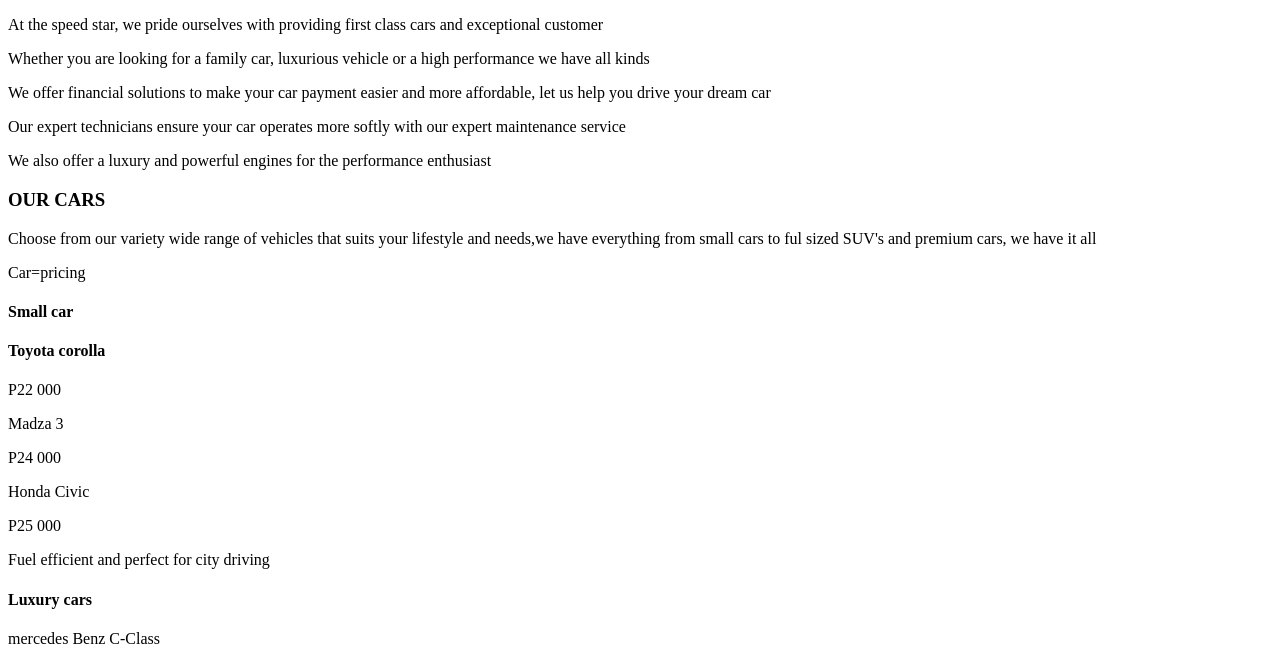
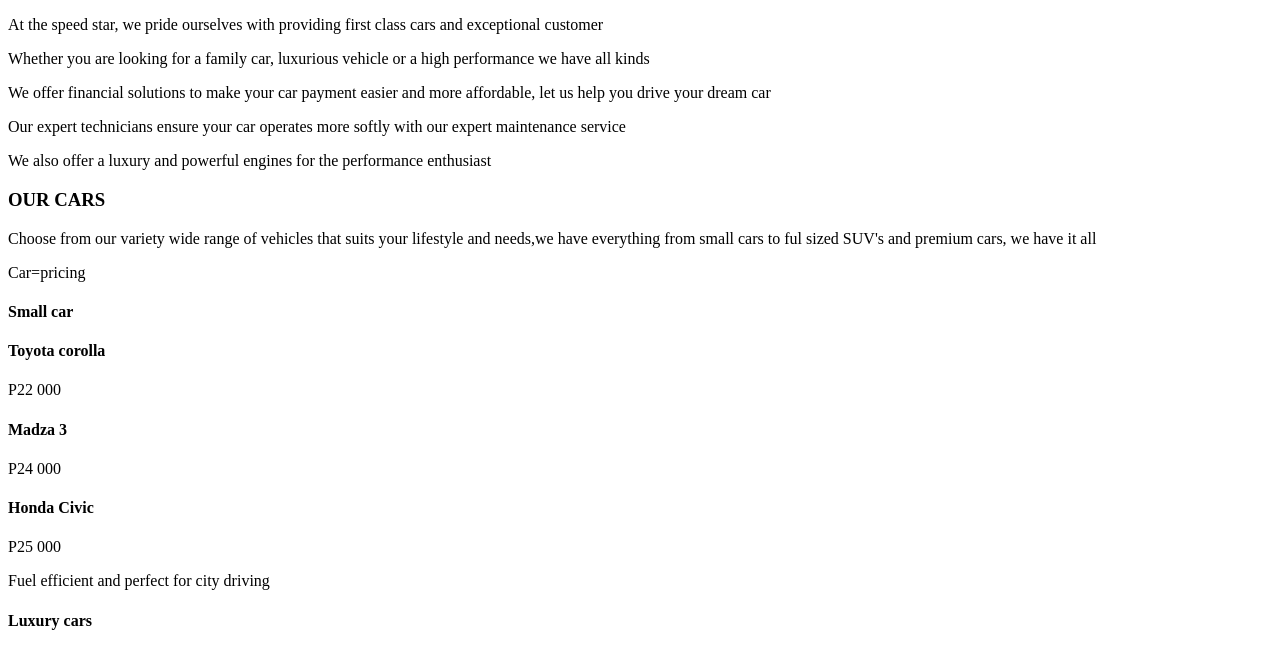
Before and after one commit to bida24-105/speedstarmotors, a plain HTML site: page index.html in a window 1280 px wide. Shown: the part 138-789 px from the top of the page. Drawn offline with Linux system fonts and the light colour scheme.

Commit message:
Update index.html

```diff
--- a/index.html
+++ b/index.html
@@ -20,8 +20,8 @@
   <section> Car=pricing
  <h4>Small car</h4>
   <h4>Toyota corolla</h4><p>P22 000</p>
-    <p>Madza 3</p> <p>P24 000</p>
-    <p>Honda Civic</p> <p>P25 000</p>
+    <h4>Madza 3</h4> <p>P24 000</p>
+    <h4>Honda Civic</h4> <p>P25 000</p>
   <P>Fuel efficient and perfect for city driving</P>
   </section>
   <h4>Luxury cars</h4>
```
